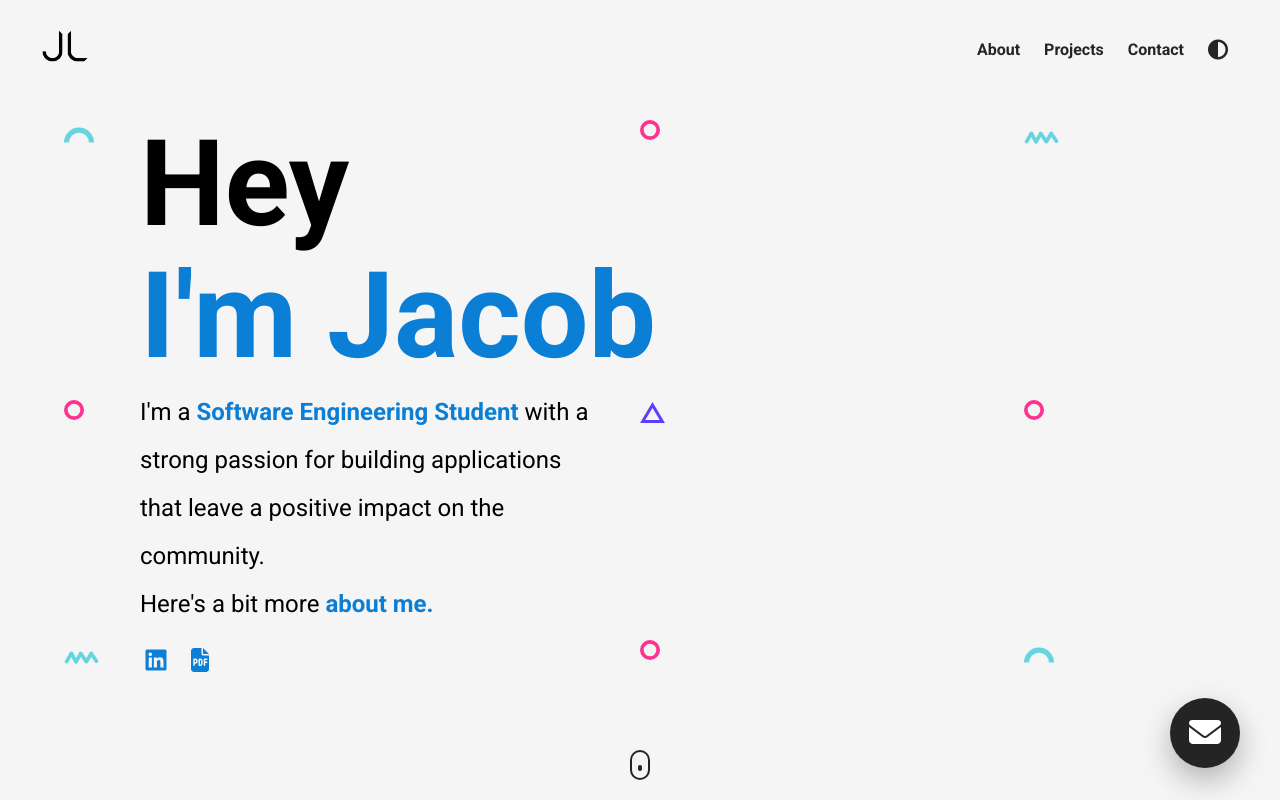
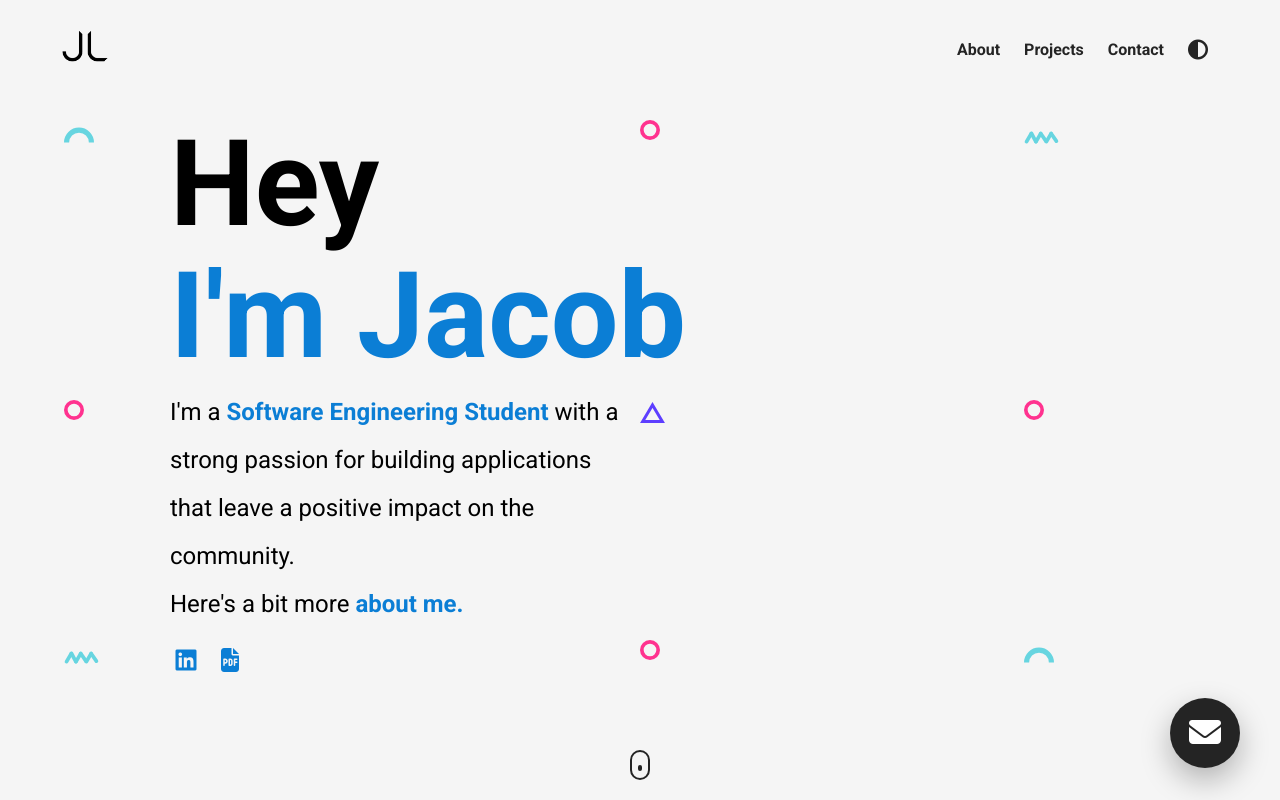
Before and after one commit to Lynskey5253/Advanced-Portfolio, a plain HTML site: page index.html in a window 1280 px wide. Shown: the top 800 px of the page. Drawn offline with nearby package versions, Linux system fonts and the light colour scheme.

Commit message:
style padding change

```diff
--- a/styles.css
+++ b/styles.css
@@ -191,6 +191,7 @@ Landing Page
     transform: translate(-50%, -50%);
     max-width: 1000px;
     width: 100%;
+    padding: 0 30px;
 }
 
 .header__para{
@@ -286,6 +287,7 @@ nav{
     max-width: 1200px;
     margin: 0 auto;
     height: 100px;
+    padding: 0 20px;
 }
 
 #personal-logo{
```
